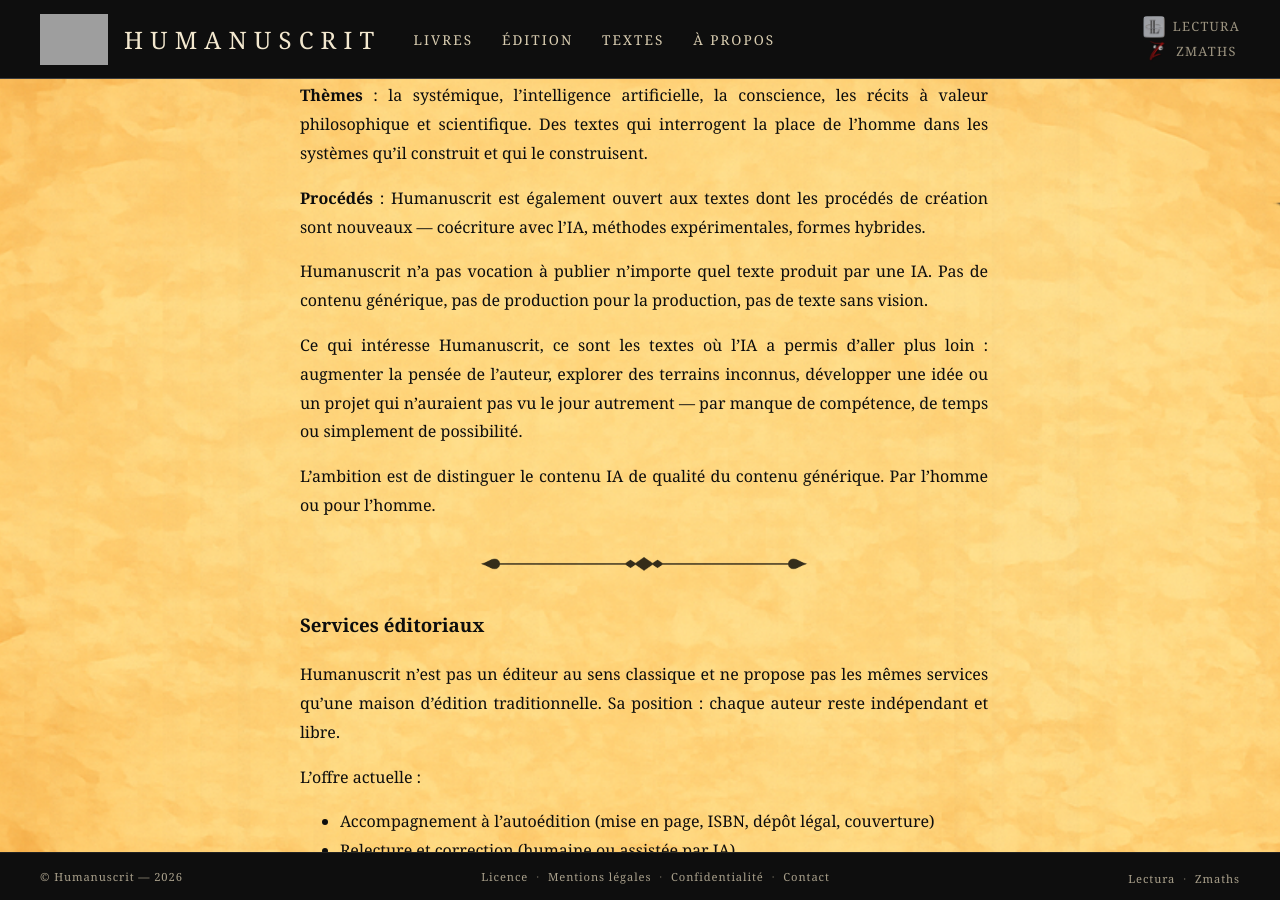
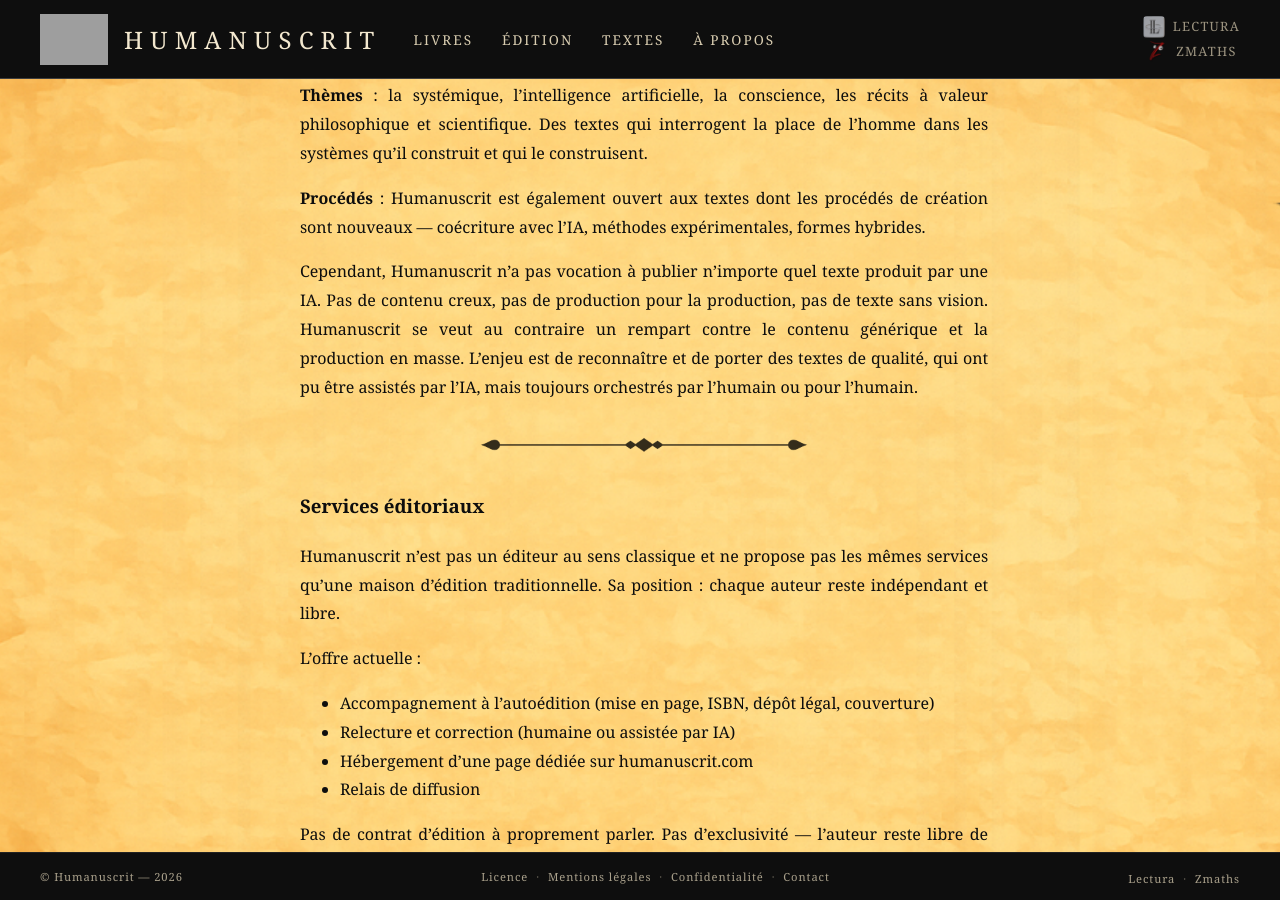
Before and after one commit to maxcarriere/humanuscrit, a Jekyll site: the page built from edition-editeur.md, in a window 1280 px wide and 900 px high, scrolled down 1296 px. Built offline with Jekyll 4.4.1, drawn with Linux system fonts in a browser that asks for light colours; grey boxes are pictures that could not be loaded.

Commit message:
Éditeur : reformulation ligne éditoriale IA — rempart contre le générique
Co-Authored-By: Claude Opus 4.6 <noreply@anthropic.com>

```diff
--- a/edition-editeur.md
+++ b/edition-editeur.md
@@ -37,11 +37,7 @@ Humanuscrit publie tout type de textes qui prennent leur place dans un monde en
 
 **Procédés** : Humanuscrit est également ouvert aux textes dont les procédés de création sont nouveaux — coécriture avec l'IA, méthodes expérimentales, formes hybrides.
 
-Humanuscrit n'a pas vocation à publier n'importe quel texte produit par une IA. Pas de contenu générique, pas de production pour la production, pas de texte sans vision.
-
-Ce qui intéresse Humanuscrit, ce sont les textes où l'IA a permis d'aller plus loin : augmenter la pensée de l'auteur, explorer des terrains inconnus, développer une idée ou un projet qui n'auraient pas vu le jour autrement — par manque de compétence, de temps ou simplement de possibilité.
-
-L'ambition est de distinguer le contenu IA de qualité du contenu générique. Par l'homme ou pour l'homme.
+Cependant, Humanuscrit n'a pas vocation à publier n'importe quel texte produit par une IA. Pas de contenu creux, pas de production pour la production, pas de texte sans vision. Humanuscrit se veut au contraire un rempart contre le contenu générique et la production en masse. L'enjeu est de reconnaître et de porter des textes de qualité, qui ont pu être assistés par l'IA, mais toujours orchestrés par l'humain ou pour l'humain.
 
 ---
 
```
